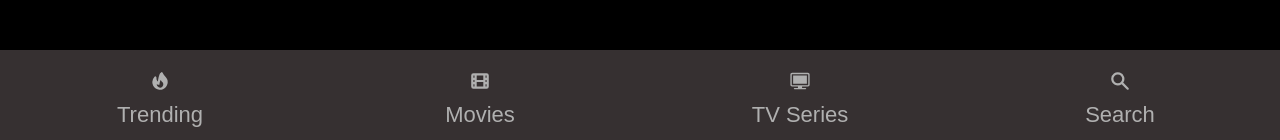
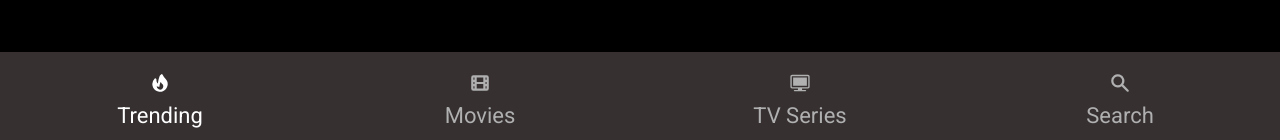
Before and after one commit to Sumit-63030/Movie-app, a React (Vite) app in the folder Movie_App/: page / in a window 1280 px wide. Shown: the part 647-787 px from the top of the page. Built offline with nearby package versions, Linux system fonts and the light colour scheme.

Commit message:
used NavLink in footer component

```diff
--- a/Movie_App/src/components/Footer.css
+++ b/Movie_App/src/components/Footer.css
@@ -22,16 +22,14 @@
   background: none;
   border: none;
   outline: none;
-
   display: flex;
   flex-direction: column;
   align-items: center;
-
+  text-decoration: none;
   color: #b0b0b0;
   cursor: pointer;
   transition: all 0.2s ease-in-out;
   flex: 1;
-
 }
 
 .footer-icon {
@@ -45,3 +43,7 @@
   text-transform: uppercase;
   color: white;
 }
+
+.footer-btn.active{
+  color: #fff;
+}
--- a/Movie_App/src/components/Footer.tsx
+++ b/Movie_App/src/components/Footer.tsx
@@ -1,23 +1,26 @@
 import { HiFilm, HiFire, HiSearch } from 'react-icons/hi'
 import './Footer.css'
 import { HiTv } from 'react-icons/hi2'
+import { NavLink } from 'react-router-dom'
 
 const Footer = () => {
   const data = [
-    {icon : <HiFire /> , name : "Trending"},
-    {icon : <HiFilm /> , name : "Movies"},
-    {icon : <HiTv /> , name : "TV Series"},
-    {icon : <HiSearch /> , name : "Search"}
+    { icon: <HiFire />, name: "Trending", link: "/" },
+    { icon: <HiFilm />, name: "Movies", link: "/movies" },
+    { icon: <HiTv />, name: "TV Series", link: "/tv" },
+    { icon: <HiSearch />, name: "Search", link: "/search" }
   ]
   return (
     <div className='footer-container'>
 
       <div className="footer-links">
-      {data.map((item , index) => (
-        <button key={index} className='footer-btn'>
+        {data.map((item, index) => (
+          <NavLink to={item.link}
+            key={index}
+            className= {({isActive}) => (isActive ? 'footer-btn active' : 'footer-btn')}>
             <span className='footer-icon'>{item.icon}</span>
             <span className='footer-icon'>{item.name}</span>
-        </button>
+          </NavLink>
         ))}
       </div>
       <div className="footer-text">Made by : Sumit Dharmadhikari</div>
```
Lines whose indentation alone changed are shown as unchanged.
